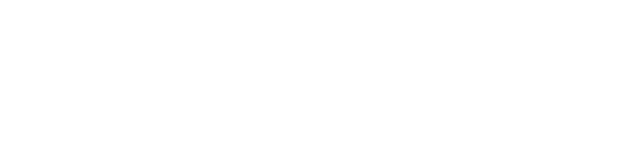
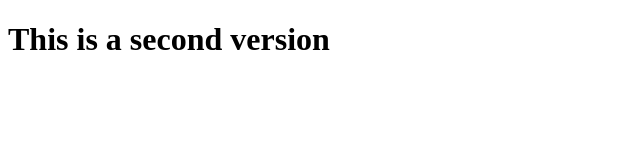
Before and after one commit to ikhanic7/Test, a plain HTML site: page index.html in a window 1280 px wide. Shown: the whole page, without its empty margins (0-640 px from the left). Drawn offline with Linux system fonts and the light colour scheme.

Commit message:
This is the 2nd version of the file

```diff
--- a/index.html
+++ b/index.html
@@ -6,6 +6,6 @@
     <title>Document</title>
 </head>
 <body>
-
+	<h1>This is a second version </h1>
 </body>
 </html>
```
